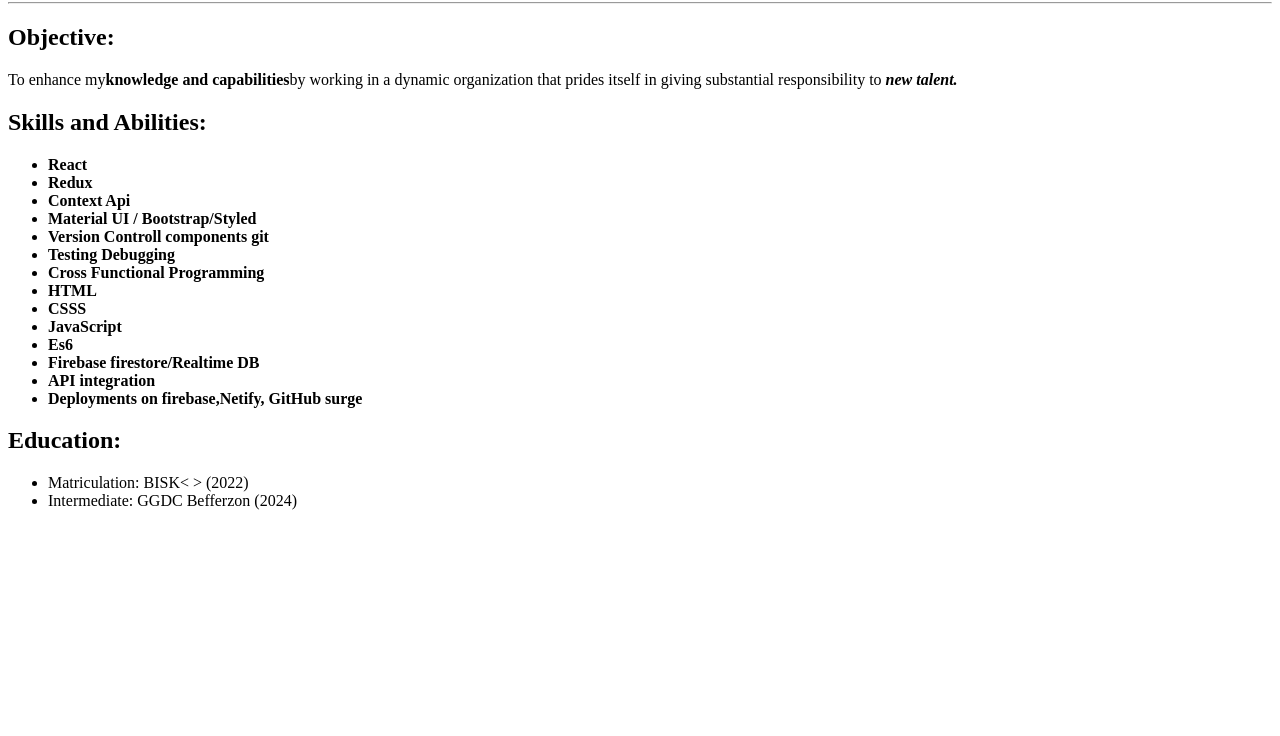
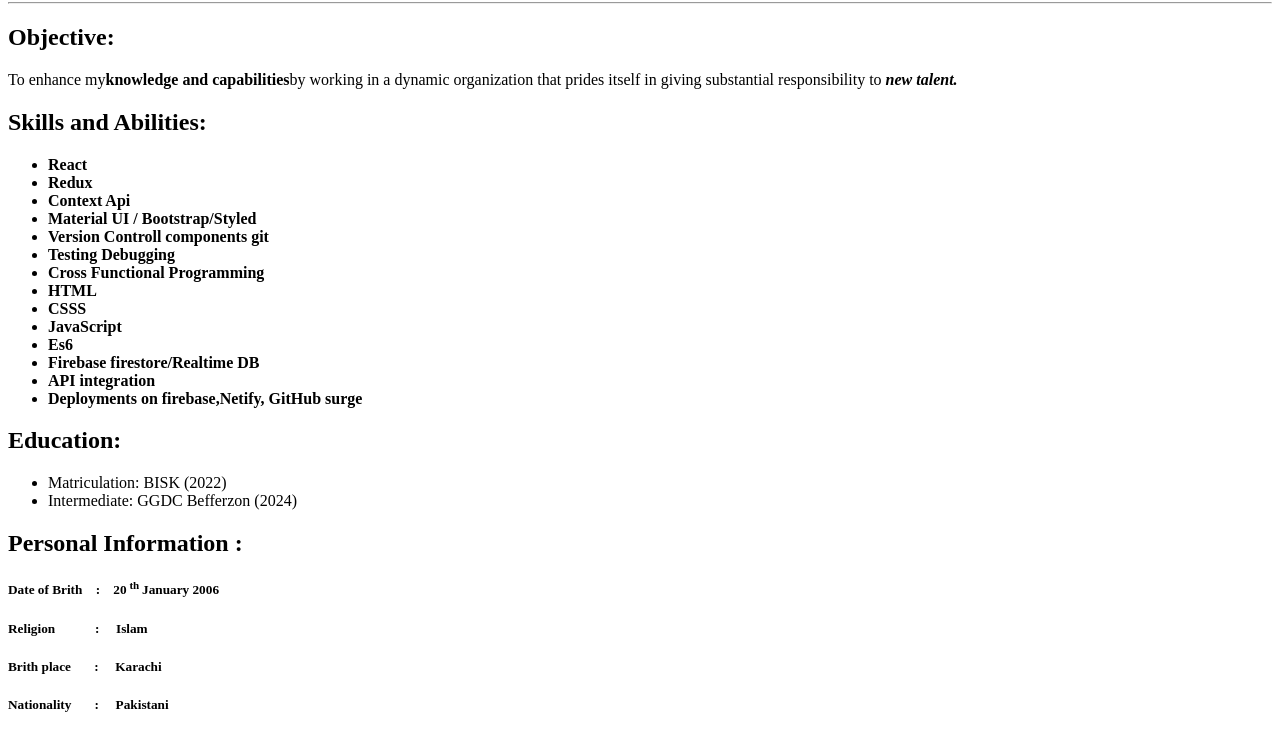
Before and after one commit to ermish24/html-assignment-1, a plain HTML site: page index.html in a window 1280 px wide. Shown: the part 78-814 px from the top of the page. Drawn offline with Linux system fonts and the light colour scheme.

Commit message:
update index.html

```diff
--- a/index.html
+++ b/index.html
@@ -32,12 +32,27 @@
  </ul>
 <h2>Education: </h2>
 <ul>
-  <li>Matriculation: BISK<&nbsp>
-
-  </&nbsp> (2022)   </li>
+  <li>Matriculation: BISK (2022)   </li>
   <li>Intermediate: GGDC Befferzon    (2024)
   </li>
 </ul>
+<h2>
+  Personal Information :
+</h2>
+<h5>
+ Date of Brith    &nbsp;&nbsp;
+ :   &nbsp;&nbsp;
+20<sup> th </sup> January 2006
+</h5>
+<h5>
+  Religion &nbsp; &nbsp; &nbsp;  &nbsp;&nbsp; &nbsp;  :  &nbsp; &nbsp; Islam
+</h5>
+<h5>
+  Brith place &nbsp; &nbsp; &nbsp; :  &nbsp; &nbsp; Karachi
+</h5>
+  <h5>
+Nationality &nbsp;&nbsp;&nbsp;&nbsp; &nbsp;: &nbsp; &nbsp; Pakistani
+  </h5>
 
 
 
```
